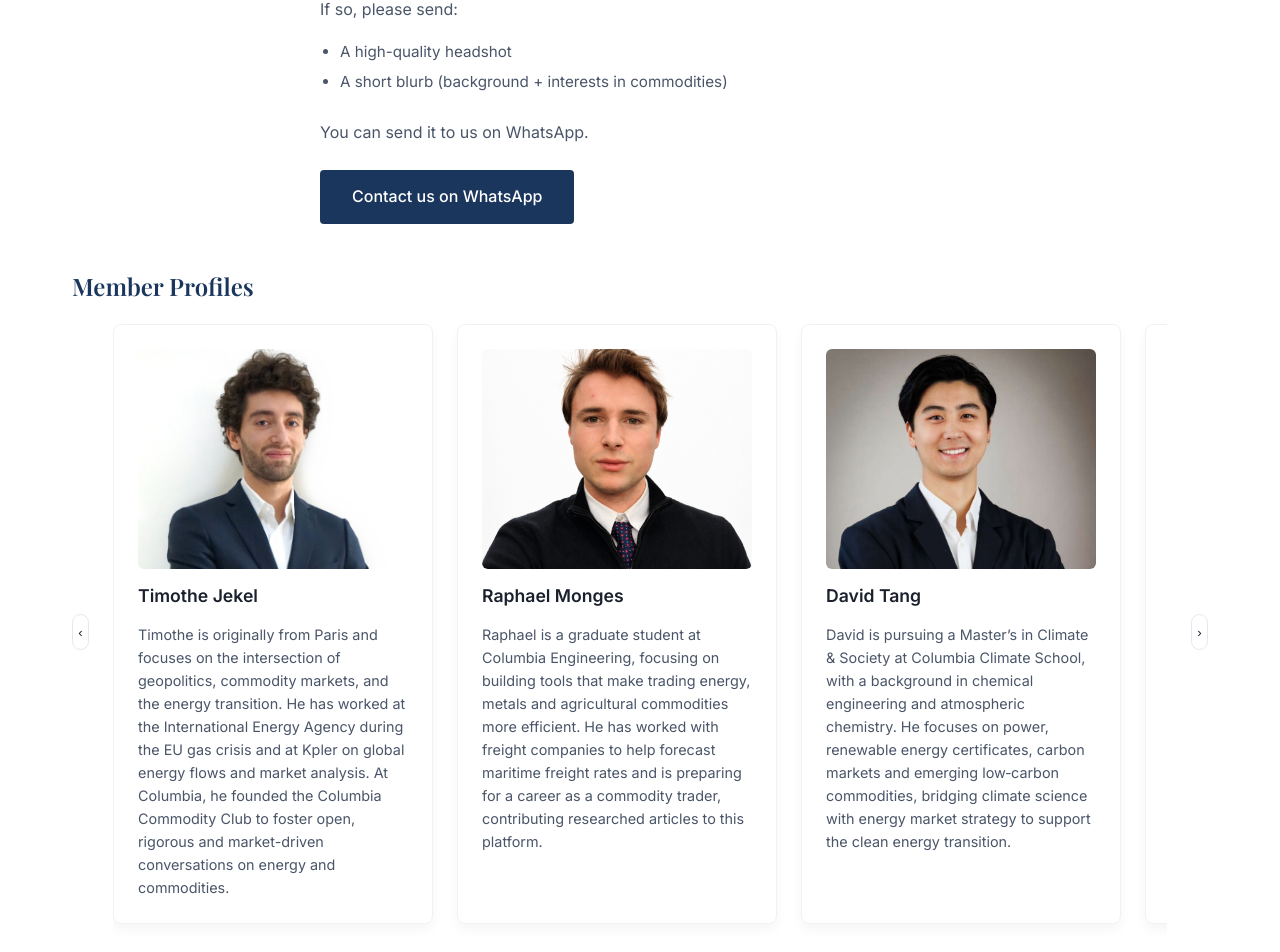
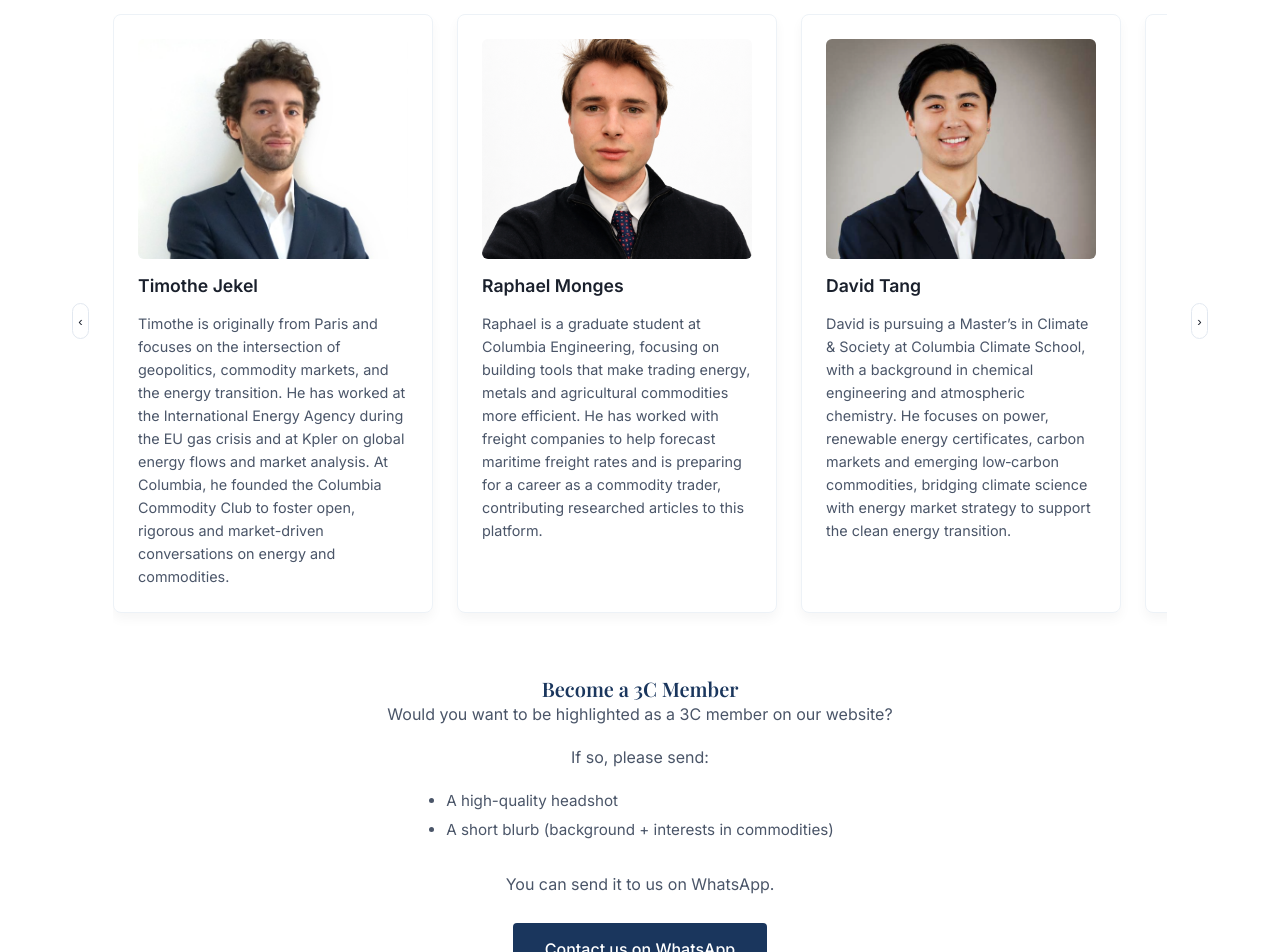
Before and after one commit to ramonges/commoditiesclubcolumbia, a React (Vite) app: page / in a window 1280 px wide. Shown: the part 1343-2295 px from the top of the page. Built offline with nearby package versions, Linux system fonts and the light colour scheme; no server answers; the database is empty.

Commit message:
update18866

```diff
--- a/src/pages/Home.css
+++ b/src/pages/Home.css
@@ -474,6 +474,21 @@
   text-align: left;
 }
 
+.founding-intro-centered {
+  text-align: center;
+  margin-top: var(--spacing-xl);
+}
+
+.founding-intro-centered .founding-list {
+  display: inline-block;
+  text-align: left;
+  margin-left: 0;
+}
+
+.founding-intro-centered .founding-actions {
+  justify-content: center;
+}
+
 .founding-text {
   font-size: 1rem;
   color: var(--color-text-light);
--- a/src/pages/Home.tsx
+++ b/src/pages/Home.tsx
@@ -234,33 +234,6 @@ const Home = () => {
       {/* Become 3C Member + Profiles Carousel */}
       <section className="section section-founding">
         <div className="container">
-          <div className="founding-intro">
-            <h2 className="section-title">Become a 3C Member</h2>
-            <p className="founding-text">
-              Would you want to be highlighted as a 3C member on our website?
-            </p>
-            <p className="founding-text">
-              If so, please send:
-            </p>
-            <ul className="founding-list">
-              <li>A high-quality headshot</li>
-              <li>A short blurb (background + interests in commodities)</li>
-            </ul>
-            <p className="founding-text">
-              You can send it to us on WhatsApp.
-            </p>
-            <div className="founding-actions">
-              <a
-                href="https://wa.me/33647412004"
-                target="_blank"
-                rel="noopener noreferrer"
-                className="btn btn-primary btn-large"
-              >
-                Contact us on WhatsApp
-              </a>
-            </div>
-          </div>
-
           <div className="founding-carousel">
             <h3 className="founding-profiles-title">Member Profiles</h3>
             <div className="carousel-wrapper">
@@ -293,6 +266,33 @@ const Home = () => {
               >
                 ›
               </button>
+            </div>
+          </div>
+
+          <div className="founding-intro founding-intro-centered">
+            <h2 className="section-title">Become a 3C Member</h2>
+            <p className="founding-text">
+              Would you want to be highlighted as a 3C member on our website?
+            </p>
+            <p className="founding-text">
+              If so, please send:
+            </p>
+            <ul className="founding-list">
+              <li>A high-quality headshot</li>
+              <li>A short blurb (background + interests in commodities)</li>
+            </ul>
+            <p className="founding-text">
+              You can send it to us on WhatsApp.
+            </p>
+            <div className="founding-actions">
+              <a
+                href="https://wa.me/33647412004"
+                target="_blank"
+                rel="noopener noreferrer"
+                className="btn btn-primary btn-large"
+              >
+                Contact us on WhatsApp
+              </a>
             </div>
           </div>
         </div>
```
